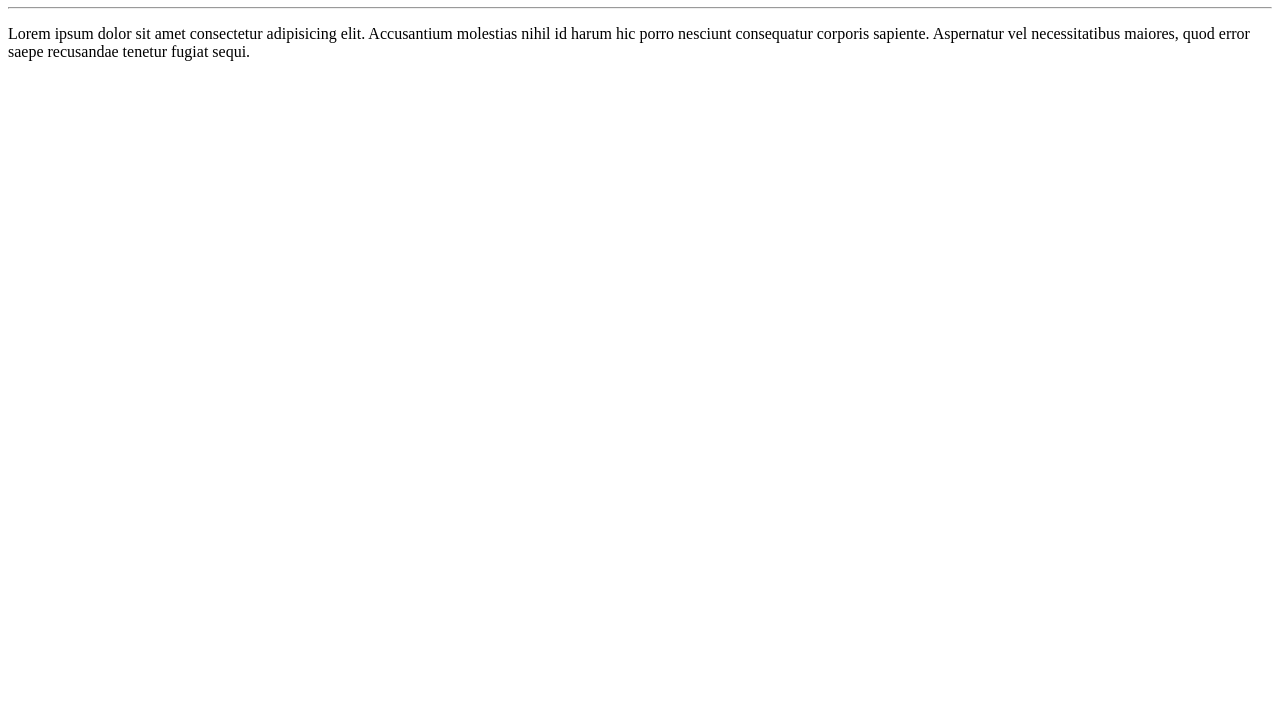
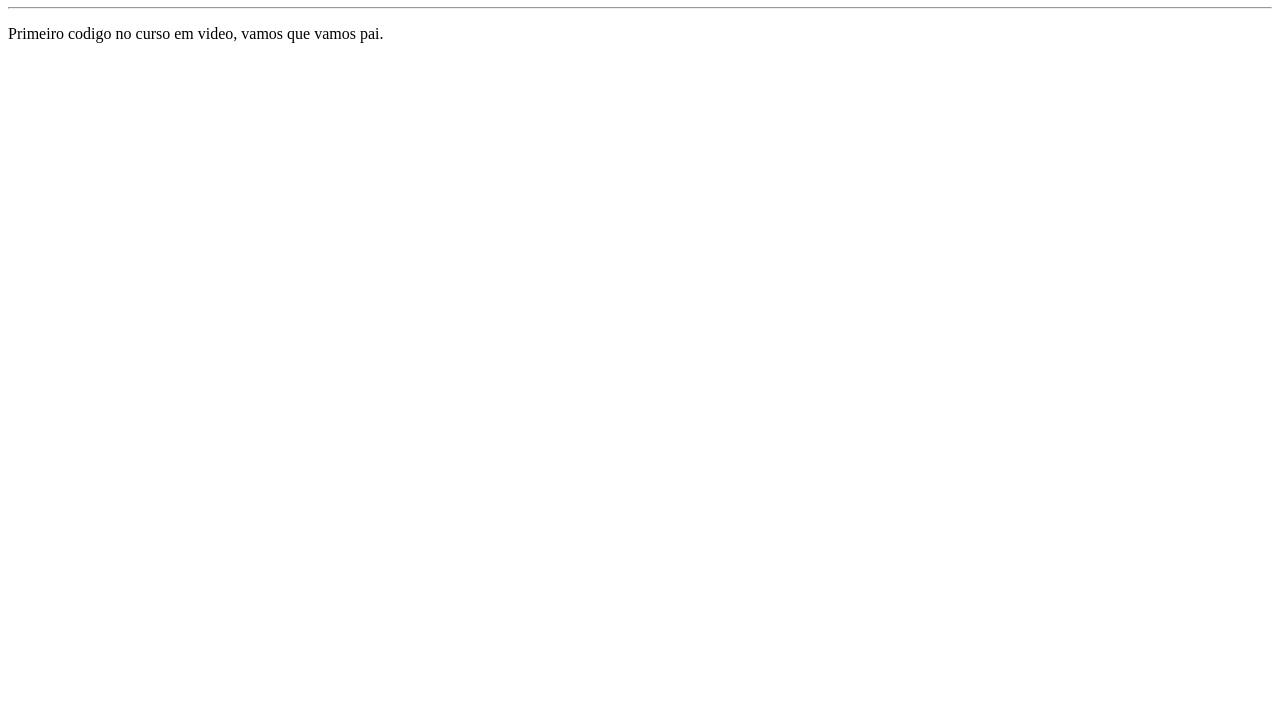
Before and after one commit to CleitisomAndrade/ola_mundo, a plain HTML site: page site-exemplo/index.html in a window 1280 px wide. Shown: the part 73-800 px from the top of the page. Drawn offline with Linux system fonts and the light colour scheme.

Commit message:
mudança no <p> colocado uma introduçao

```diff
--- a/site-exemplo/index.html
+++ b/site-exemplo/index.html
@@ -9,6 +9,6 @@
 <body>
    <h1>Olá, Mundo!</h1>
    <hr>
-   <p>Lorem ipsum dolor sit amet consectetur adipisicing elit. Accusantium molestias nihil id harum hic porro nesciunt consequatur corporis sapiente. Aspernatur vel necessitatibus maiores, quod error saepe recusandae tenetur fugiat sequi.</p>
+   <p>Primeiro codigo no curso em video, vamos que vamos pai.</p>
 </body>
 </html>
```
